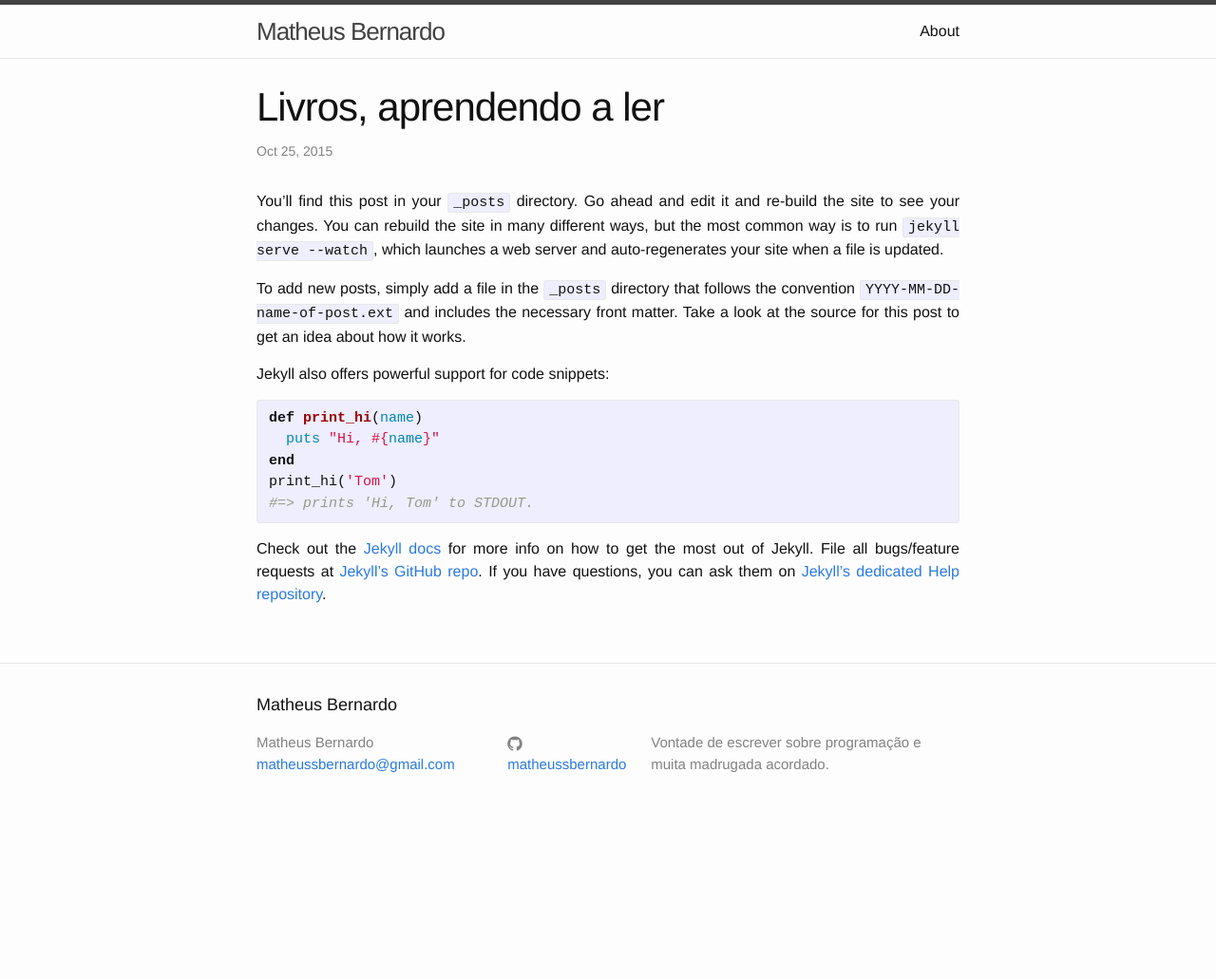
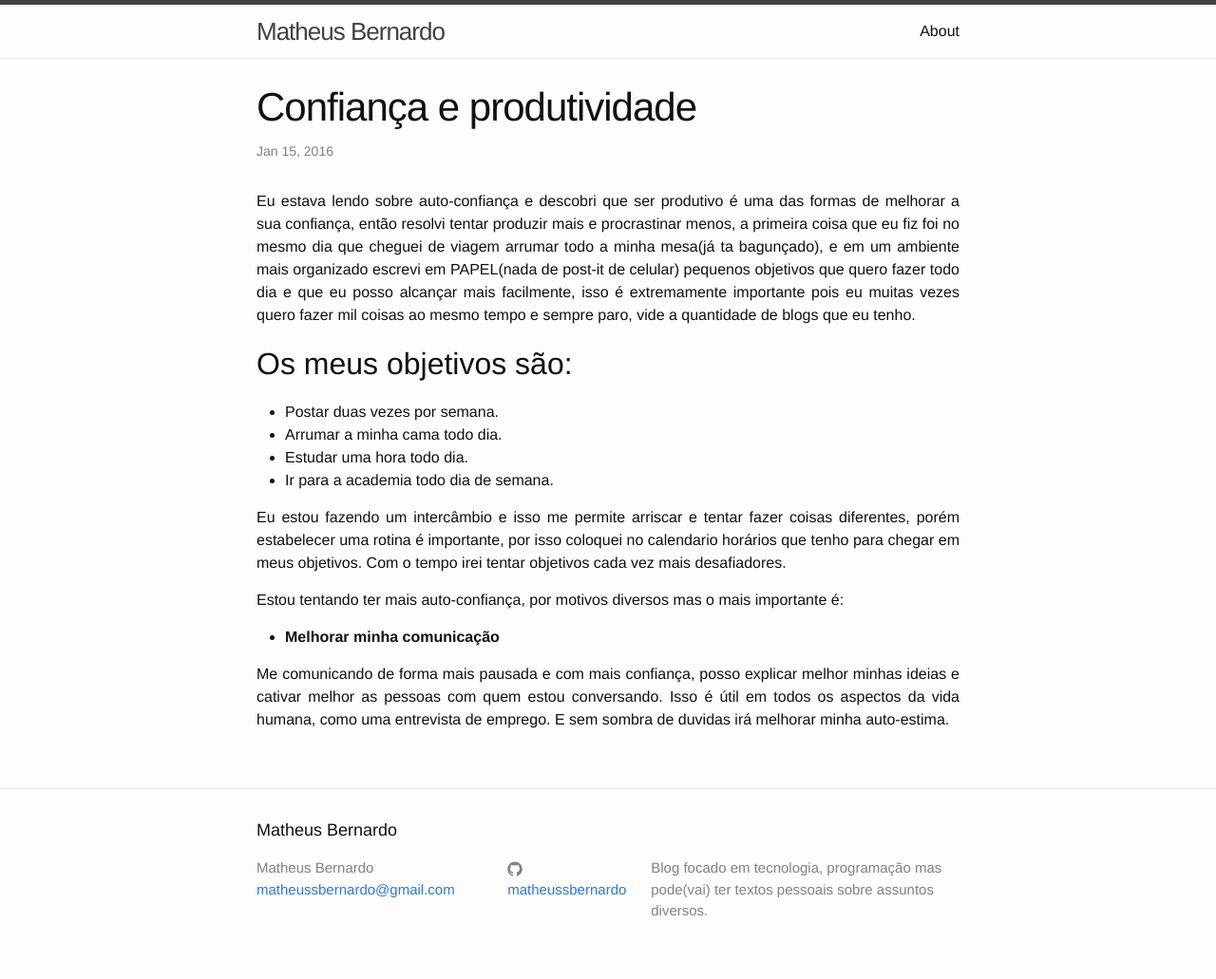
Before and after one commit to matheussbernardo/matheussbernardo.github.io, a Jekyll site: the page built from _posts/2015-10-25-welcome-to-jekyll.markdown, in a window 1280 px wide. Shown: the whole page at 95% size. Built offline with Jekyll 4.4.1, drawn with Linux system fonts in a browser that asks for light colours; before the commit the page ends 900 px from its top, so only the background shows below that.

Commit message:
new post

```diff
--- a/_config.yml
+++ b/_config.yml
@@ -1,7 +1,7 @@
 # Site settings
 title: Matheus Bernardo
 email: matheussbernardo@gmail.com
-description: Vontade de escrever sobre programação e muita madrugada acordado.
+description: Blog focado em tecnologia, programação mas pode(vai) ter textos pessoais sobre assuntos diversos.
 baseurl: "" # the subpath of your site, e.g. /blog/
 url: "matheussbernardo.github.io" # the base hostname & protocol for your site
 twitter_username: matheussbernardo
--- a/_posts/2015-10-25-welcome-to-jekyll.markdown
+++ b/_posts/2015-10-25-welcome-to-jekyll.markdown
@@ -1,25 +1,27 @@
 ---
 layout: post
-title:  "Livros, aprendendo a ler"
-date:   2015-10-25 00:39:33
+title:  "Confiança e produtividade"
+date:   2016-01-15 00:39:33
 categories: Blog
 ---
-You’ll find this post in your `_posts` directory. Go ahead and edit it and re-build the site to see your changes. You can rebuild the site in many different ways, but the most common way is to run `jekyll serve --watch`, which launches a web server and auto-regenerates your site when a file is updated.
+Eu estava lendo sobre auto-confiança e descobri que ser produtivo é uma das formas de melhorar a sua confiança,
+então resolvi tentar produzir mais e procrastinar menos, a primeira coisa que eu fiz foi no mesmo dia que cheguei de viagem arrumar todo a minha mesa(já ta bagunçado), e em um ambiente mais organizado escrevi em PAPEL(nada de post-it de celular) pequenos objetivos que quero fazer todo dia e que eu posso alcançar mais facilmente, isso é extremamente importante pois eu muitas vezes quero fazer mil coisas ao mesmo tempo e sempre paro, vide a quantidade de blogs que eu tenho.
 
-To add new posts, simply add a file in the `_posts` directory that follows the convention `YYYY-MM-DD-name-of-post.ext` and includes the necessary front matter. Take a look at the source for this post to get an idea about how it works.
+Os meus objetivos são:
+----------------------
 
-Jekyll also offers powerful support for code snippets:
+* Postar duas vezes por semana.
+* Arrumar a minha cama todo dia.
+* Estudar uma hora todo dia.
+* Ir para a academia todo dia de semana.
 
-{% highlight ruby %}
-def print_hi(name)
-  puts "Hi, #{name}"
-end
-print_hi('Tom')
-#=> prints 'Hi, Tom' to STDOUT.
-{% endhighlight %}
+Eu estou fazendo um intercâmbio e isso me permite arriscar e tentar fazer coisas diferentes, porém estabelecer uma rotina
+é importante, por isso coloquei no calendario horários que tenho para chegar em meus objetivos. Com o tempo irei tentar
+objetivos cada vez mais desafiadores.
 
-Check out the [Jekyll docs][jekyll] for more info on how to get the most out of Jekyll. File all bugs/feature requests at [Jekyll’s GitHub repo][jekyll-gh]. If you have questions, you can ask them on [Jekyll’s dedicated Help repository][jekyll-help].
+Estou tentando ter mais auto-confiança, por motivos diversos mas o mais importante é:
 
-[jekyll]:      http://jekyllrb.com
-[jekyll-gh]:   https://github.com/jekyll/jekyll
-[jekyll-help]: https://github.com/jekyll/jekyll-help
+* __Melhorar minha comunicação__
+
+Me comunicando de forma mais pausada e com mais confiança, posso explicar melhor minhas ideias e cativar melhor as pessoas
+com quem estou conversando. Isso é útil em todos os aspectos da vida humana, como uma entrevista de emprego. E sem sombra de duvidas irá melhorar minha auto-estima.
```
Also changed, not shown: 1 other file.
